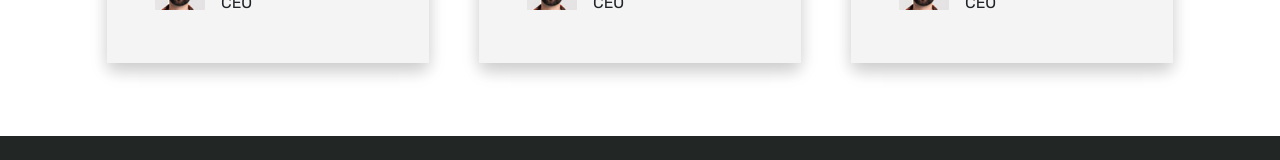
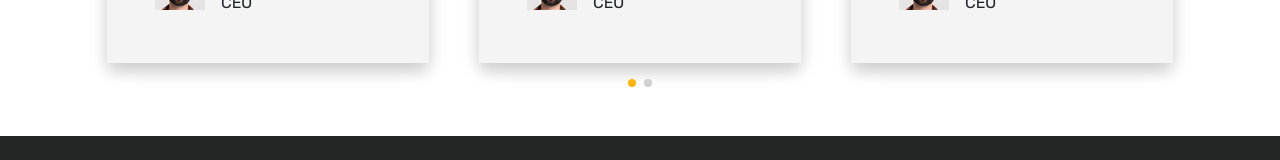
Before and after one commit to nethmalgeesaraux/Construction-Website-React-Laravel, a React (Vite) app in the folder frontend/: page / in a window 1280 px wide. Shown: the part 4384-4544 px from the top of the page. Built offline with nearby package versions, Linux system fonts and the light colour scheme.

Commit message:
add pagination to Swiper component and style adjustments in SCSS

```diff
--- a/frontend/src/Components/frontend/Home.jsx
+++ b/frontend/src/Components/frontend/Home.jsx
@@ -12,6 +12,9 @@ import ProjectImg4 from '../../assets/construction9.jpg';
 import AvatarImg from '../../assets/author-2.jpg';
 import { Swiper, SwiperSlide } from 'swiper/react';
 import 'swiper/css';
+import 'swiper/css/pagination';
+import { Pagination } from 'swiper/modules';
+
 
 
 
@@ -349,10 +352,11 @@ const Home = () => {
                         </div>
 
                         <Swiper
+                            modules={[Pagination]}
                             spaceBetween={50}
                             slidesPerView={3}
-                            onSlideChange={() => console.log('slide change')}
-                            onSwiper={(swiper) => console.log(swiper)}
+                            pagination={{ clickable: true }}
+
                         >
                             <SwiperSlide>
 
@@ -439,6 +443,7 @@ const Home = () => {
                                 </div>
 
                             </SwiperSlide>
+
                             <SwiperSlide>
 
                                 <div className="card shadow border-0">
@@ -524,7 +529,8 @@ const Home = () => {
                                 </div>
 
                             </SwiperSlide>
-                             <SwiperSlide>
+
+                            <SwiperSlide>
 
                                 <div className="card shadow border-0">
                                     <div className="card-body p-5">
@@ -609,7 +615,8 @@ const Home = () => {
                                 </div>
 
                             </SwiperSlide>
-                             <SwiperSlide>
+
+                            <SwiperSlide>
 
                                 <div className="card shadow border-0">
                                     <div className="card-body p-5">
--- a/frontend/src/assets/css/style.scss
+++ b/frontend/src/assets/css/style.scss
@@ -355,6 +355,19 @@ footer {
         padding: 25px;
     }
 
+    .swiper-pagination {
+        bottom: -6px !important;
+    }
+
+    .swiper-pagination-bullet {
+        background-color: #d0d0d0;
+        opacity: 1;
+    }
+
+    .swiper-pagination-bullet-active {
+        background-color: $secondary-color;
+    }
+
     .card-body {
         background: #f4f4f4;
         padding: 1.8rem 1.6rem;
```
